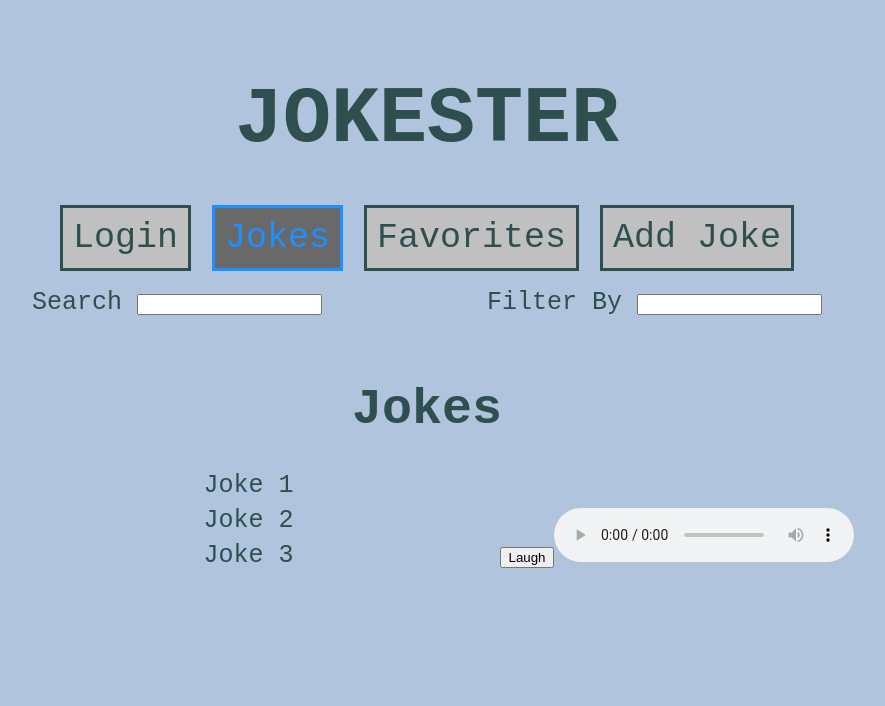
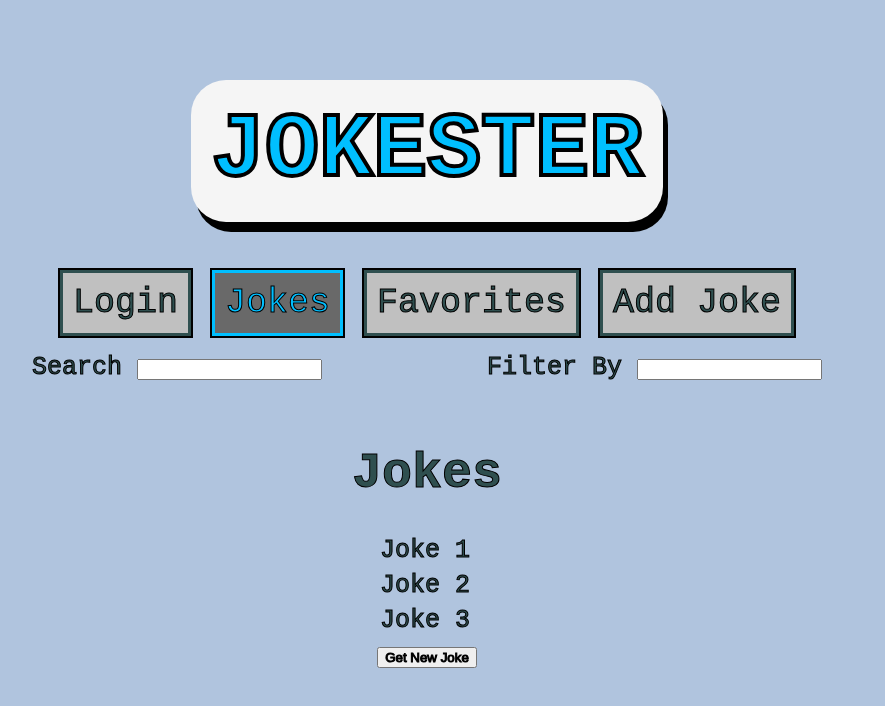
Before and after one commit to k-will22/Jokester-frontend, a React (Create React App) app in the folder my-app/: page /jokes in a window 1280 px wide. Shown: the top 706 px of the page, without its empty margins (213-1098 px from the left). Built offline with nearby package versions, Linux system fonts and the light colour scheme.

Commit message:
more css

```diff
--- a/my-app/src/components/JokeItem.js
+++ b/my-app/src/components/JokeItem.js
@@ -1,17 +1,14 @@
 import React from 'react';
-import ReactAudioPlayer from 'react-audio-player';
 
 function JokeItem () {
 
-    function handleLaugh() {
-        return (
-            <ReactAudioPlayer
-                src="comic007.mp3"
-                autoPlay
-                controls
-            />
-        )
-    }
+        function playAudio() {
+          const audioEl = document.getElementsByClassName("audio-element")[0]
+          const newJokeList = document.querySelector(".newJokeList")
+          const newJoke = "New Joke "
+          newJokeList.append(newJoke)
+          setTimeout(function(){audioEl.play()}, 2000)
+        }
 
     return (
         <div>
@@ -21,12 +18,17 @@ function JokeItem () {
             <li>Joke 2</li>
             <li>Joke 3</li>
         </ul>
-        <button onClick={handleLaugh}>Laugh</button>
-        <ReactAudioPlayer
-                src="comic007.mp3"
-                autoPlay
-                controls
-            />
+        <div>
+        <button onClick={playAudio}>
+          <span>Get New Joke</span>
+        </button>
+        <audio className="audio-element">
+          <source src="http://static1.grsites.com/archive/sounds/comic/comic007.mp3"></source>
+        </audio>
+        <div className="newJokeList">
+
+        </div>
+      </div>
         </div>
     )
 }
--- a/my-app/src/index.css
+++ b/my-app/src/index.css
@@ -8,10 +8,18 @@ body {
   font-family: monospace;
   -webkit-font-smoothing: antialiased;
   -moz-osx-font-smoothing: grayscale;
+  -webkit-text-stroke: 1px black;
 }
 
 .header {
-  font-size: 80px;
+  padding: 20px;
+  font-size: 90px;
+  color: deepskyblue;
+  background-color: whitesmoke;
+
+  border-radius: 35px;
+  box-shadow: 5px 10px black;
+  -webkit-text-stroke: 4px black;
 }
 
 @keyframes wiggle {
@@ -25,10 +33,6 @@ body {
 h1.wiggle {
 display: inline-block;
 animation: wiggle 1.0s infinite;
-}
-
-h1.wiggle:hover {
-animation: none;
 }
 
 .navbar {
@@ -47,12 +51,15 @@ code {
   background-color: silver;
   color: darkslategray;
   transition: color, 1.0s;
+  -webkit-text-stroke: 1px black;
+  outline: 2px solid black;
 }
 
 .border.active {
   background-color: dimgray;
-  color: dodgerblue;
-  border-color: dodgerblue;
+  color: deepskyblue;
+  border-color: deepskyblue;
+  -webkit-text-stroke: 1px black;
 }
 
 ul {
```
Also changed, not shown: 1 other file (tests, documents, lock files or other folders).
